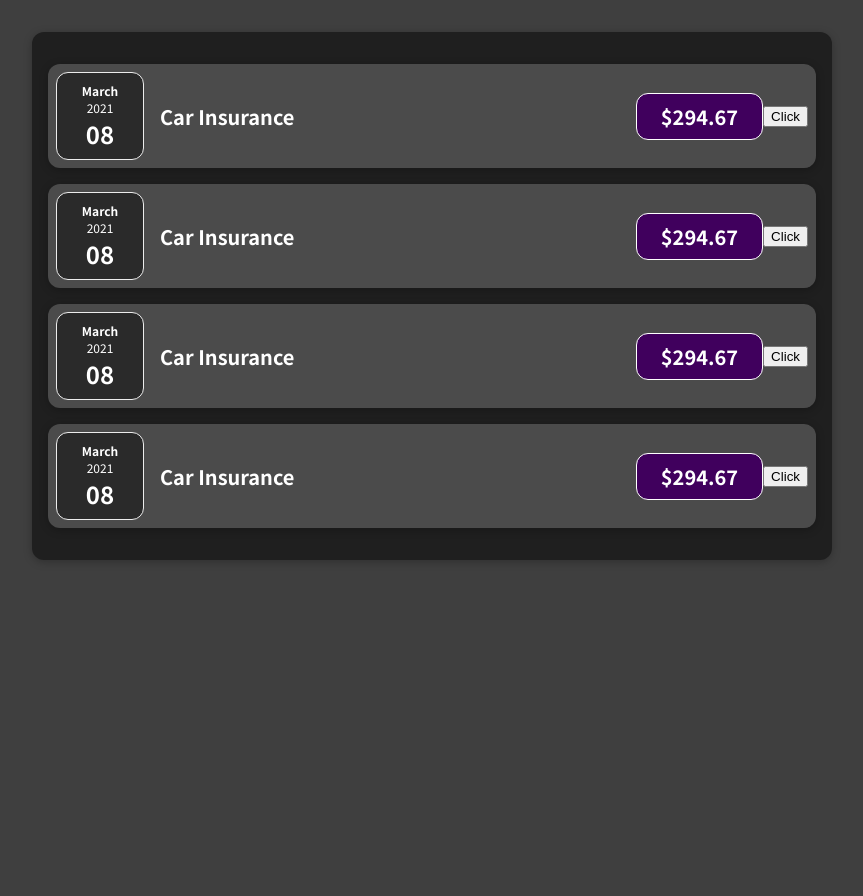
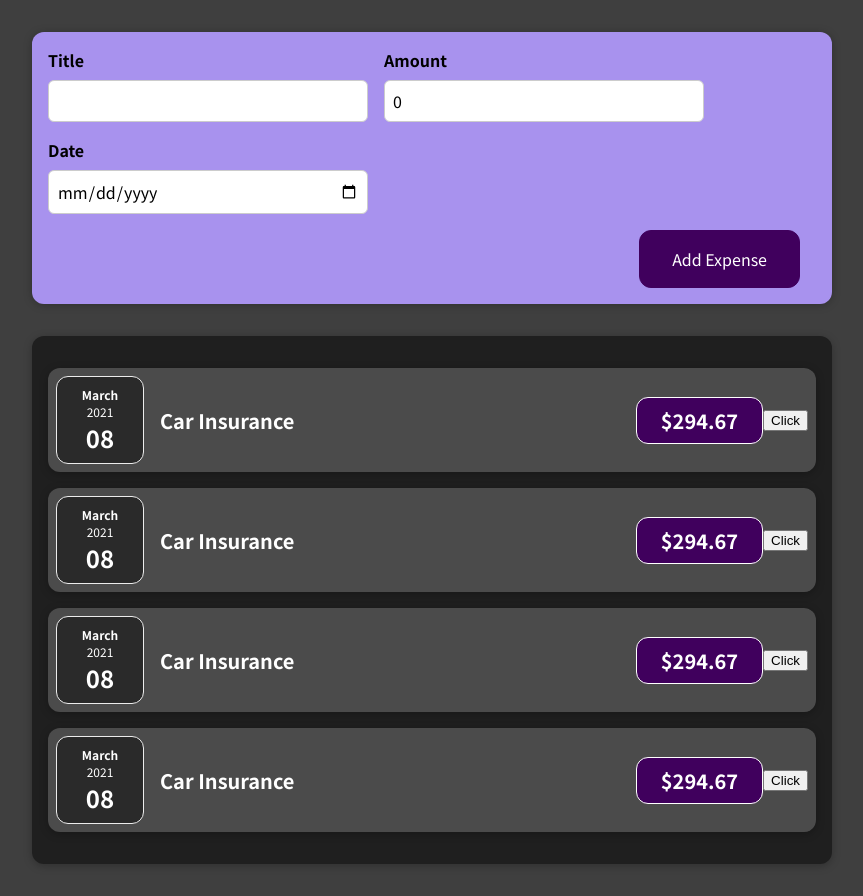
Before and after one commit to krstoko/ReactPractise, a React (Create React App) app in the folder reactapp/: page / in a window 1280 px wide. Shown: the whole page, without its empty margins (208-1071 px from the left). Before the commit the page ends 800 px from the top, so only its background shows below. Built offline with nearby package versions, Linux system fonts and the light colour scheme.

Commit message:
Making form, working with onChange event and updating multiple states and giving values to input field.

```diff
--- a/reactapp/src/App.css
+++ b/reactapp/src/App.css
@@ -92,3 +92,69 @@
   width: 50rem;
   max-width: 95%;
 }
+
+.new-expense {
+  background-color: #a892ee;
+  padding: 1rem;
+  margin: 2rem auto;
+  width: 50rem;
+  max-width: 95%;
+  border-radius: 12px;
+  text-align: center;
+  box-shadow: 0 1px 8px rgba(0, 0, 0, 0.25);
+}
+
+.new-expense button {
+  font: inherit;
+  cursor: pointer;
+  padding: 1rem 2rem;
+  border: 1px solid #40005d;
+  background-color: #40005d;
+  color: white;
+  border-radius: 12px;
+  margin-right: 1rem;
+}
+
+.new-expense button:hover,
+.new-expense button:active {
+  background-color: #510674;
+  border-color: #510674;
+}
+
+.new-expense button.alternative {
+  color: #220131;
+  border-color: transparent;
+  background-color: transparent;
+}
+
+.new-expense button.alternative:hover,
+.new-expense button.alternative:active {
+  background-color: #ddb3f8;
+}
+
+.new-expense__controls {
+  display: flex;
+  flex-wrap: wrap;
+  gap: 1rem;
+  margin-bottom: 1rem;
+  text-align: left;
+}
+
+.new-expense__control label {
+  font-weight: bold;
+  margin-bottom: 0.5rem;
+  display: block;
+}
+
+.new-expense__control input {
+  font: inherit;
+  padding: 0.5rem;
+  border-radius: 6px;
+  border: 1px solid #ccc;
+  width: 20rem;
+  max-width: 100%;
+}
+
+.new-expense__actions {
+  text-align: right;
+}
--- a/reactapp/src/App.js
+++ b/reactapp/src/App.js
@@ -1,5 +1,6 @@
 import './App.css';
 import Expenses from './components/Expenses/Expenses';
+import NewExpanse from './components/NewExpanse/NewExpanse';
 
 function App() {
   const expenses = [
@@ -10,6 +11,7 @@ function App() {
   ];
   return (
     <div className="App">
+      <NewExpanse />
      <Expenses items={expenses}/>
     </div>
   );
--- /dev/null
+++ b/reactapp/src/components/NewExpanse/ExpenseForm.js
@@ -0,0 +1,47 @@
+import React, { useState } from "react";
+
+const ExpenseForm = () => {
+  const [values, setValues] = useState({ title: "", amount: 0, date: "" });
+  const onChangeHandler = (name) => (event) => {
+    setValues({ ...values, [name]: event.target.value });
+  };
+  return (
+    <form>
+      <div className="new-expense__controls">
+        <div className="new-expense__control">
+          <label>Title</label>
+          <input
+            type="text"
+            onChange={onChangeHandler("title")}
+            value={values.title}
+          />
+        </div>
+        <div className="new-expense__control">
+          <label>Amount</label>
+          <input
+            type="number"
+            min="0.01"
+            step="0.01"
+            onChange={onChangeHandler("amount")}
+            value={values.amount}
+          />
+        </div>
+        <div className="new-expense__control">
+          <label>Date</label>
+          <input
+            type="date"
+            min="2019-01-01"
+            max="2022-12-31"
+            onChange={onChangeHandler("date")}
+            value={values.date}
+          />
+        </div>
+      </div>
+      <div className="new-expense__actions">
+        <button type="submit">Add Expense</button>
+      </div>
+    </form>
+  );
+};
+
+export default ExpenseForm;
--- /dev/null
+++ b/reactapp/src/components/NewExpanse/NewExpanse.js
@@ -0,0 +1,11 @@
+import React from "react";
+import ExpenseForm from "./ExpenseForm";
+const NewExpanse = () => {
+  return (
+    <div className="new-expense">
+      <ExpenseForm />
+    </div>
+  );
+};
+
+export default NewExpanse;
```
